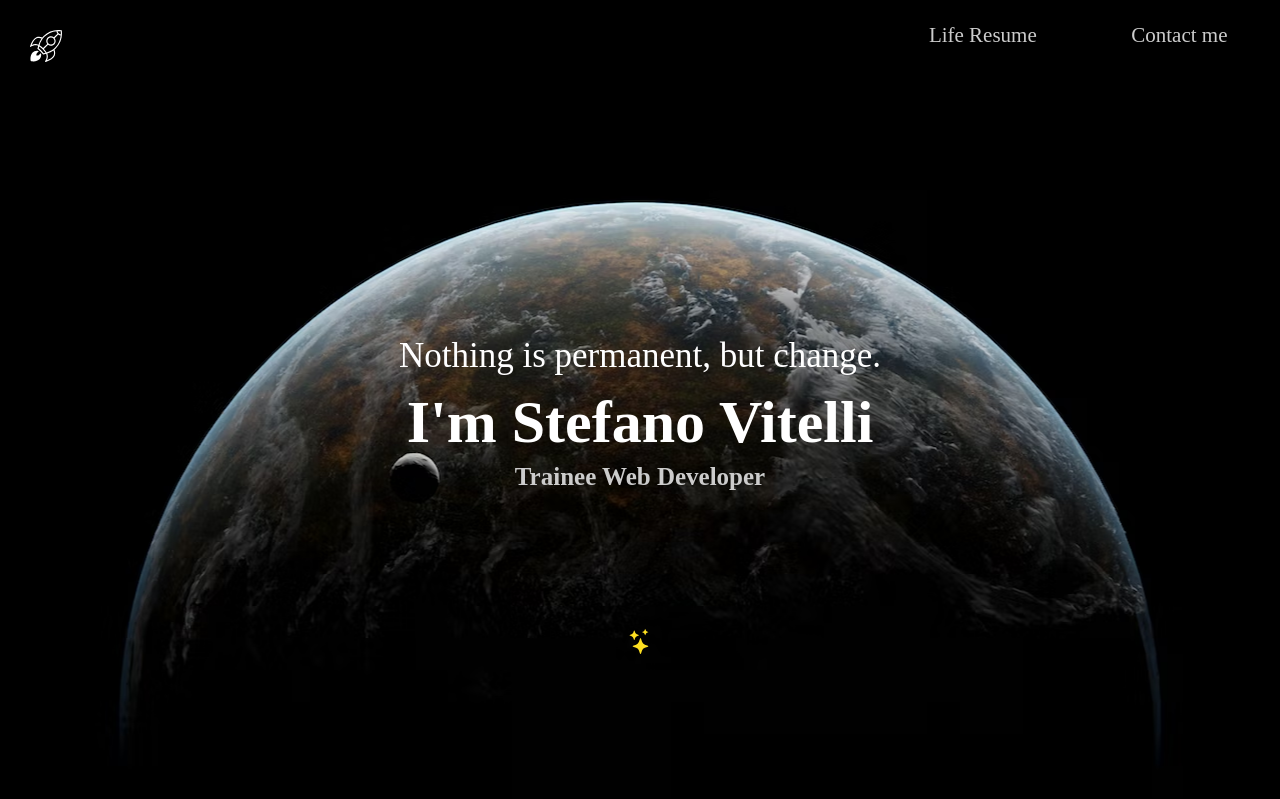
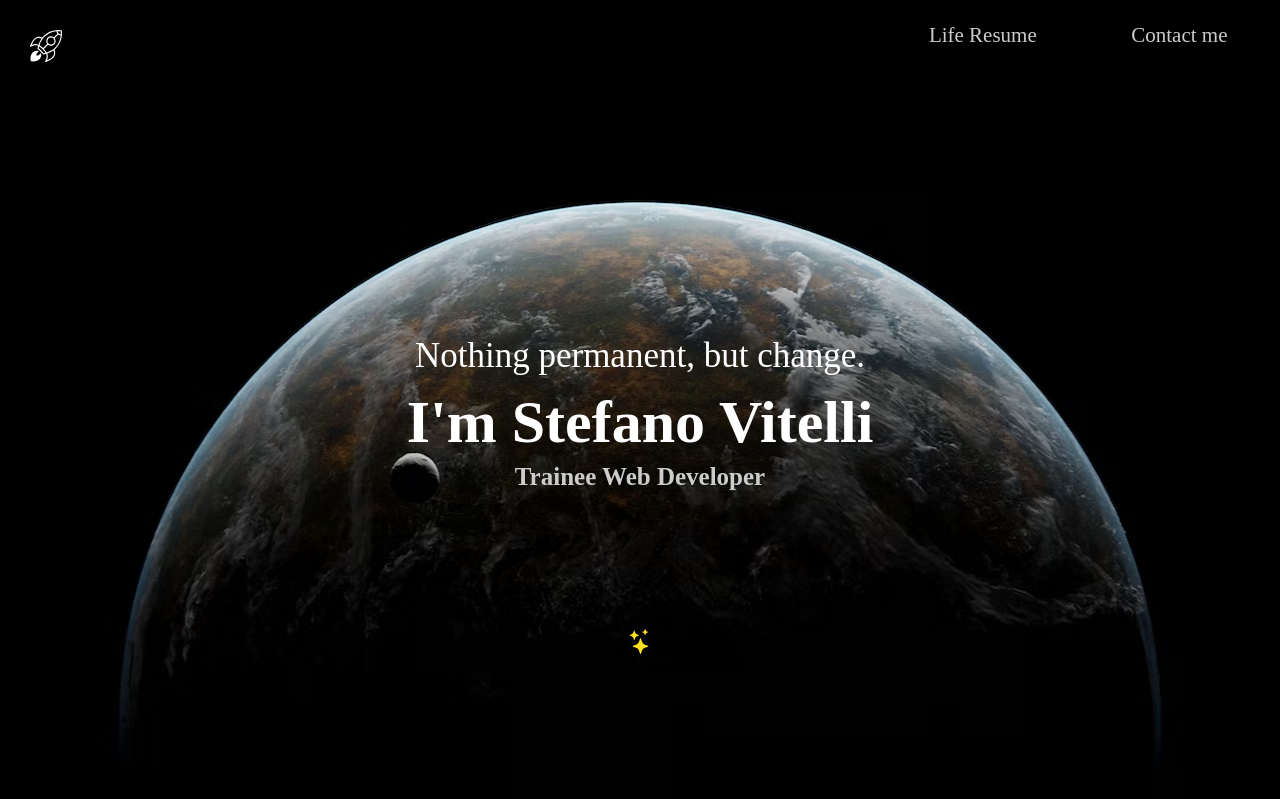
Before and after one commit to Stefano-Vitelli/budapest-project, a React (Create React App) app: page / in a window 1280 px wide. Shown: the top 799 px of the page. Built offline with nearby package versions, Linux system fonts and the light colour scheme.

Commit message:
navbar little change

```diff
--- a/src/Navbar.js
+++ b/src/Navbar.js
@@ -7,7 +7,7 @@ const Navbar = () => {
                <Typewriter className="text-change"
                     typeSpeed={86}
                     delaySpeed={20000}
-                    words={["Nothing is permanent, but change."]} />
+                    words={["Nothing permanent, but change."]} />
           </div>
                <h1 className="first-header">I'm Stefano Vitelli</h1>
                <h2 className="own-name"> Trainee Web Developer</h2>
```
